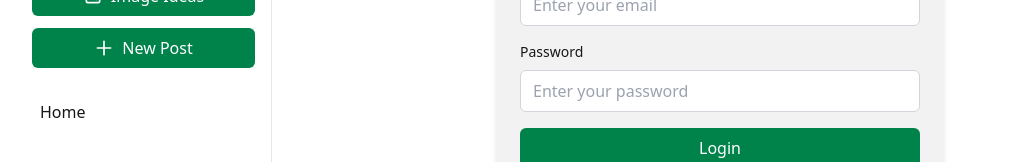
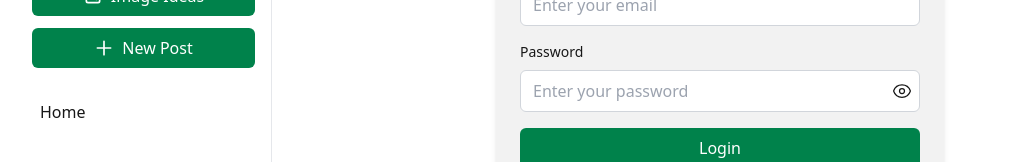
Before and after one commit to hnzhou16/project-cocraft-client, a Next.js app: page /login in a window 1280 px wide. Shown: the part 232-394 px from the top of the page, without its empty margins (48-1074 px from the left). Built offline with nearby package versions, Linux system fonts and the light colour scheme; no server answers.

Commit message:
post card update

```diff
--- a/components/auth/LoginForm.tsx
+++ b/components/auth/LoginForm.tsx
@@ -1,15 +1,16 @@
 "use client"
 
-import React, {useActionState, useEffect} from 'react';
+import React, {useActionState, useEffect, useState} from 'react';
 import {useRouter} from 'next/navigation';
 import Link from 'next/link';
 import {useAppDispatch, useAppSelector} from '@/store/hooks';
 import {loginAction} from "@/app/actions/loginAction";
-import {button, cn, form, typography} from "@/utils/classnames";
+import {button, cn, form, nav, typography} from "@/utils/classnames";
 
 const LoginForm: React.FC = () => {
   const dispatch = useAppDispatch()
   const router = useRouter();
+  const [showPassword, setShowPassword] = useState(false);
   const {loading} = useAppSelector(state => state.auth);
   const [state, formAction] = useActionState(loginAction, {error: '', success: false});
 
@@ -48,22 +49,44 @@
           <label htmlFor="password" className={form.label}>
             Password
           </label>
+          <div className="relative">
             <input
               name="password"
-            type="password"
+              type={showPassword ? "text" : "password"}
               id="password"
               className={form.input}
               placeholder="Enter your password"
               autoComplete="current-password"
               required
             />
+            <button
+              type="button"
+              onClick={() => setShowPassword((prev) => !prev)}
+              className="absolute bottom-1/2 right-2 translate-y-1/2"
+            >
+              {showPassword
+                ? <svg xmlns="http://www.w3.org/2000/svg" fill="none" viewBox="0 0 24 24" strokeWidth="1.5"
+                       stroke="currentColor" className={nav.icon}>
+                  <path strokeLinecap="round" strokeLinejoin="round"
+                        d="M3.98 8.223A10.477 10.477 0 0 0 1.934 12C3.226 16.338 7.244 19.5 12 19.5c.993 0 1.953-.138 2.863-.395M6.228 6.228A10.451 10.451 0 0 1 12 4.5c4.756 0 8.773 3.162 10.065 7.498a10.522 10.522 0 0 1-4.293 5.774M6.228 6.228 3 3m3.228 3.228 3.65 3.65m7.894 7.894L21 21m-3.228-3.228-3.65-3.65m0 0a3 3 0 1 0-4.243-4.243m4.242 4.242L9.88 9.88"/>
+                </svg>
+                : <svg xmlns="http://www.w3.org/2000/svg" fill="none" viewBox="0 0 24 24" strokeWidth="1.5"
+                       stroke="currentColor" className={nav.icon}>
+                  <path strokeLinecap="round" strokeLinejoin="round"
+                        d="M2.036 12.322a1.012 1.012 0 0 1 0-.639C3.423 7.51 7.36 4.5 12 4.5c4.638 0 8.573 3.007 9.963 7.178.07.207.07.431 0 .639C20.577 16.49 16.64 19.5 12 19.5c-4.638 0-8.573-3.007-9.963-7.178Z"/>
+                  <path strokeLinecap="round" strokeLinejoin="round" d="M15 12a3 3 0 1 1-6 0 3 3 0 0 1 6 0Z"/>
+                </svg>
+              }
+            </button>
+          </div>
+
         </div>
 
         <div className="flex items-center justify-between mb-4">
           <button
             type="submit"
             disabled={loading}
-            className={cn(button.primary,`focus:outline-none focus:shadow-outline w-full ${
+            className={cn(button.primary, `focus:outline-none focus:shadow-outline w-full ${
               loading ? 'opacity-50 cursor-not-allowed' : ''
             }`)}
           >
--- a/components/post/PostCard.tsx
+++ b/components/post/PostCard.tsx
@@ -72,20 +72,17 @@
         <div className="p-4">
           {/* User Info */}
           <div className="flex flex-row justify-between items-start mb-4">
-            <div className="flex flex-row">
+            <Link
+              href={`/profile/${post.user_id}`}
+              className="flex flex-row">
               <div className={cn(ui.avatar.base, ui.avatar.md)}>
                 {post.username.charAt(0).toUpperCase()}
               </div>
               <div className="ml-3">
-                <Link
-                  href={`/profile/${post.user_id}`}
-                  className="text-sm font-medium text-primary hover:underline"
-                >
-                  {post.username}
-                </Link>
+                <p className="text-sm font-medium text-primary hover:underline">{post.username}</p>
                 <p className="text-xs text-secondary-foreground">{formatDate(post.created_at)}</p>
               </div>
-            </div>
+            </Link>
 
             {/* Delete Button - Only show for post owner */}
             {isAuthUser && (
```
Also changed, not shown: 1 other file (tests, documents, lock files or other folders). Lines whose indentation alone changed are shown as unchanged.
